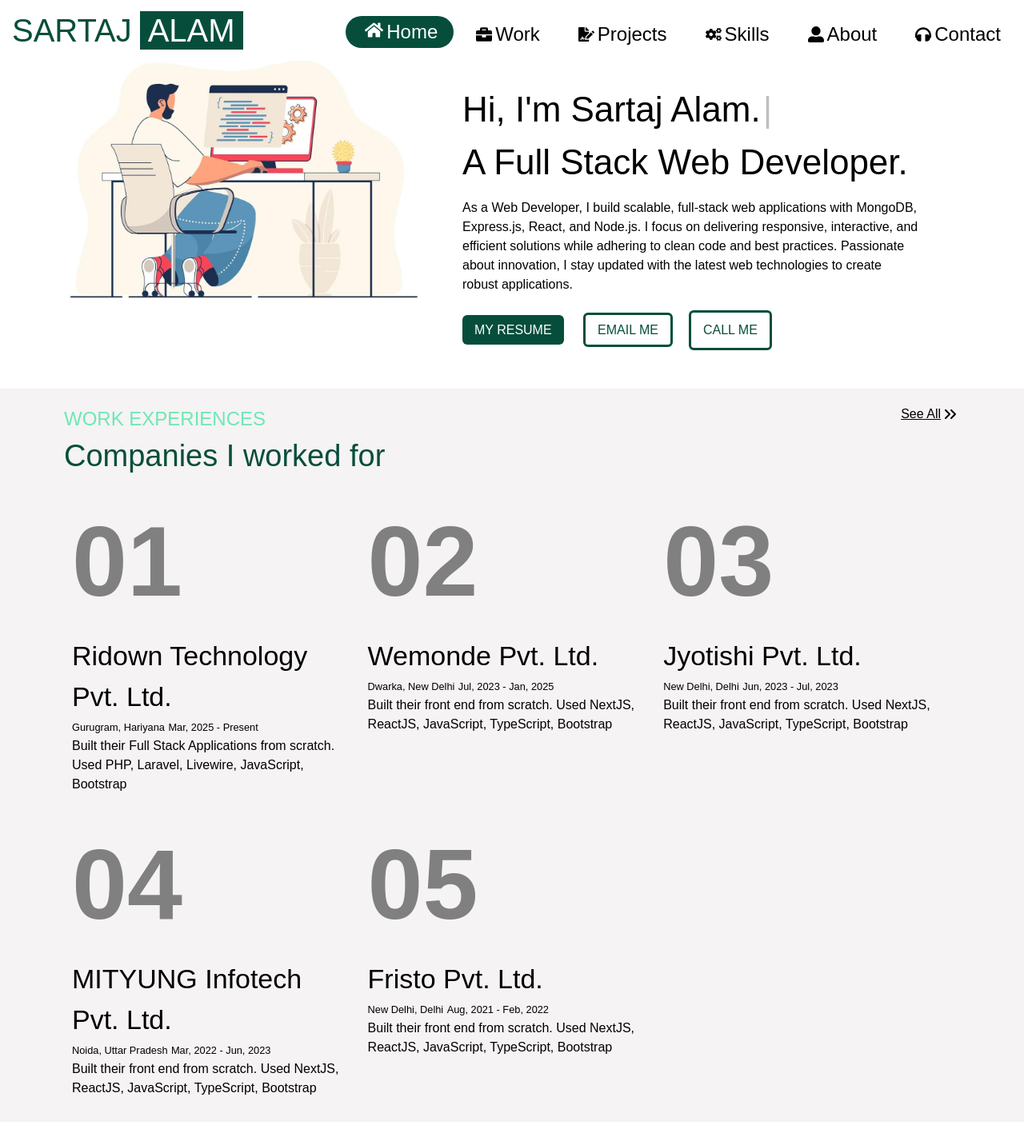
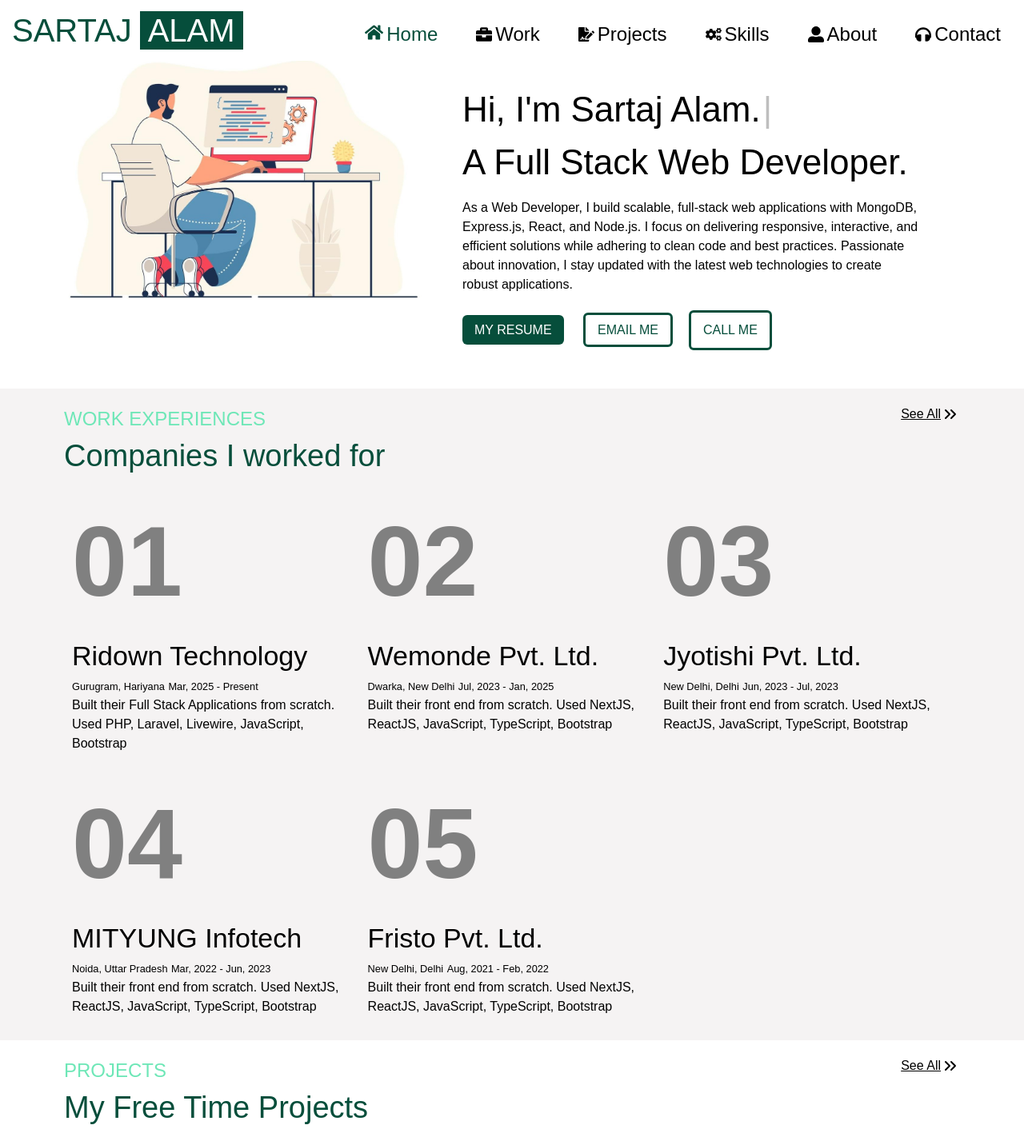
Before and after one commit to sak03/sartaj.dev, a Next.js app: page / in a window 1280 px wide. Shown: the top 1422 px of the page at 80% size. Built offline with nearby package versions, Linux system fonts and the light colour scheme.

Commit message:
header items updated

```diff
--- a/src/scss/_header.scss
+++ b/src/scss/_header.scss
@@ -100,21 +100,23 @@
 
     .header-item:hover {
         font-size: 24px;
-        color: $light-text;
-        background-color: $theme-dark-text;
+        // color: $light-text;
+        // background-color: $theme-dark-text;
+        color: $theme-dark-text;
         padding: 2px 20px;
         border-radius: 30px;
-        margin-top: 7px;
+        margin-top: 10px;
         cursor: pointer;
     }
 
     .header-item-active {
         font-size: 24px;
-        color: $light-text;
-        background-color: $theme-dark-text;
+        // color: $light-text;
+        // background-color: $theme-dark-text;
+        color: $theme-dark-text;
         padding: 2px 20px;
         border-radius: 30px;
-        margin-top: 7px;
+        margin-top: 10px;
         cursor: pointer;
     }
 
--- a/src/utils/datas/workExpData.js
+++ b/src/utils/datas/workExpData.js
@@ -2,7 +2,7 @@ export const workData = [
     {
         id: "we01",
         num: "01",
-        companyName: "Ridown Technology Pvt. Ltd.",
+        companyName: "Ridown Technology",
         employmentType: "Full Time",
         companyUrl: "",
         location: "Gurugram, Hariyana",
@@ -38,7 +38,7 @@ export const workData = [
     {
         id: "we04",
         num: "04",
-        companyName: "MITYUNG Infotech Pvt. Ltd.",
+        companyName: "MITYUNG Infotech",
         employmentType: "Full Time",
         companyUrl: "",
         location: "Noida, Uttar Pradesh",
```
